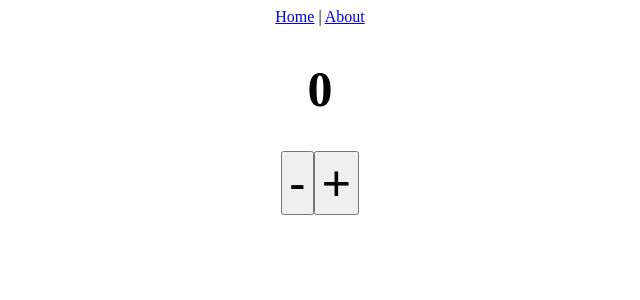
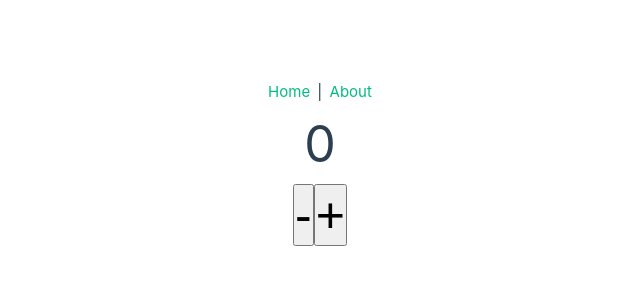
Before and after one commit to dav100ide-red/learn-pinia-setup, a Vue app: page / in a window 1280 px wide. Shown: the top 300 px of the page, without its empty margins (320-960 px from the left). Built offline with nearby package versions, Linux system fonts and the light colour scheme.

Commit message:
css updates

```diff
--- a/src/assets/base.css
+++ b/src/assets/base.css
@@ -55,6 +55,7 @@
 *::after {
   box-sizing: border-box;
   margin: 0;
+  padding: 0;
   font-weight: normal;
 }
 
@@ -84,3 +85,7 @@ body {
   -webkit-font-smoothing: antialiased;
   -moz-osx-font-smoothing: grayscale;
 }
+
+#app {
+  padding-block: 5rem;
+}
--- a/src/assets/main.css
+++ b/src/assets/main.css
@@ -1,11 +1,4 @@
 @import './base.css';
-
-#app {
-  max-width: 1280px;
-  margin: 0 auto;
-  padding: 2rem;
-  font-weight: normal;
-}
 
 a,
 .green {
@@ -20,16 +13,3 @@ a,
     background-color: hsla(160, 100%, 37%, 0.2);
   }
 }
-
-@media (min-width: 1024px) {
-  body {
-    display: flex;
-    place-items: center;
-  }
-
-  #app {
-    display: grid;
-    grid-template-columns: 1fr 1fr;
-    padding: 0 2rem;
-  }
-}
--- a/src/main.js
+++ b/src/main.js
@@ -1,4 +1,4 @@
-// import './assets/main.css'
+import './assets/main.css'
 
 import { createApp } from 'vue'
 import { createPinia } from 'pinia'
--- a/src/views/HomeView.vue
+++ b/src/views/HomeView.vue
@@ -13,4 +13,5 @@ h1,
 button {
     font-size: 50px;
 }
+
 </style>
```
